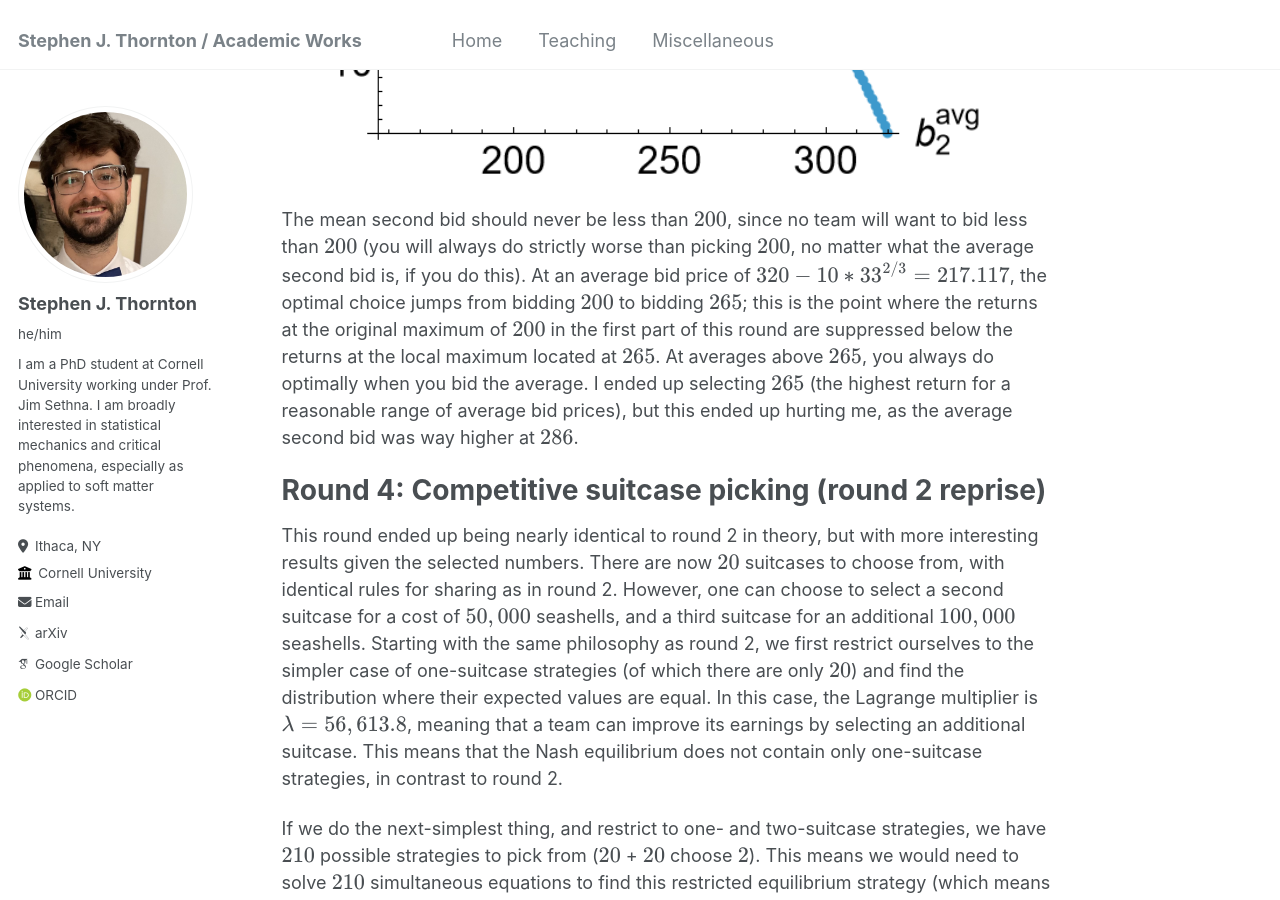
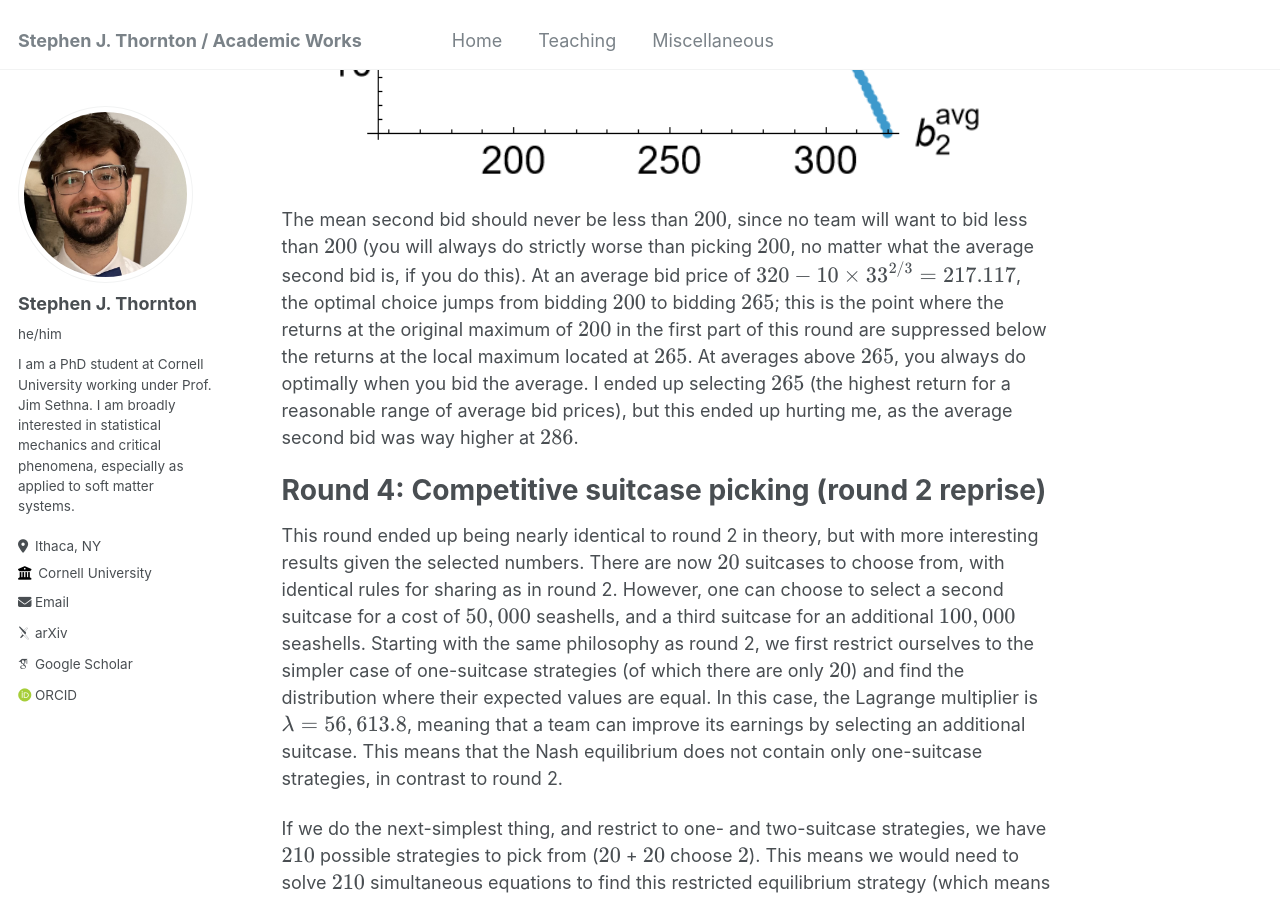
Before and after one commit to stephen-thornton/stephen-thornton.github.io, a Jekyll site: the page built from _miscellaneous/Prosperity.md, in a window 1280 px wide and 900 px high, scrolled down 6723 px. Built offline with Jekyll 4.4.1, drawn with Linux system fonts in a browser that asks for light colours; some web fonts are replaced.

Commit message:
Update Prosperity.md

```diff
--- a/_miscellaneous/Prosperity.md
+++ b/_miscellaneous/Prosperity.md
@@ -125,7 +125,7 @@ We can also plot the expected returns as a function of the optimal second bid:
 
 <img src="/images/Round3BestReturns.png" width="700"/>
 
-The mean second bid should never be less than \\( 200 \\), since no team will want to bid less than \\( 200 \\) (you will always do strictly worse than picking \\( 200 \\), no matter what the average second bid is, if you do this). At an average bid price of \\( 320-10*33^{2/3}=217.117 \\), the optimal choice jumps from bidding \\( 200 \\) to bidding \\( 265 \\); this is the point where the returns at the original maximum of \\( 200 \\) in the first part of this round are suppressed below the returns at the local maximum located at \\( 265 \\). At averages above \\( 265 \\), you always do optimally when you bid the average. I ended up selecting \\( 265 \\) (the highest return for a reasonable range of average bid prices), but this ended up hurting me, as the average second bid was way higher at \\( 286 \\).
+The mean second bid should never be less than \\( 200 \\), since no team will want to bid less than \\( 200 \\) (you will always do strictly worse than picking \\( 200 \\), no matter what the average second bid is, if you do this). At an average bid price of \\( 320-10\times 33^{2/3}=217.117 \\), the optimal choice jumps from bidding \\( 200 \\) to bidding \\( 265 \\); this is the point where the returns at the original maximum of \\( 200 \\) in the first part of this round are suppressed below the returns at the local maximum located at \\( 265 \\). At averages above \\( 265 \\), you always do optimally when you bid the average. I ended up selecting \\( 265 \\) (the highest return for a reasonable range of average bid prices), but this ended up hurting me, as the average second bid was way higher at \\( 286 \\).
 
 # Round 4: Competitive suitcase picking (round 2 reprise)
 This round ended up being nearly identical to round 2 in theory, but with more interesting results given the selected numbers. There are now \\( 20 \\) suitcases to choose from, with identical rules for sharing as in round 2. However, one can choose to select a second suitcase for a cost of \\( 50,000 \\) seashells, and a third suitcase for an additional \\( 100,000 \\) seashells. Starting with the same philosophy as round 2, we first restrict ourselves to the simpler case of one-suitcase strategies (of which there are only \\( 20 \\)) and find the distribution where their expected values are equal. In this case, the Lagrange multiplier is \\( \lambda = 56,613.8 \\), meaning that a team can improve its earnings by selecting an additional suitcase. This means that the Nash equilibrium does not contain only one-suitcase strategies, in contrast to round 2.
```
